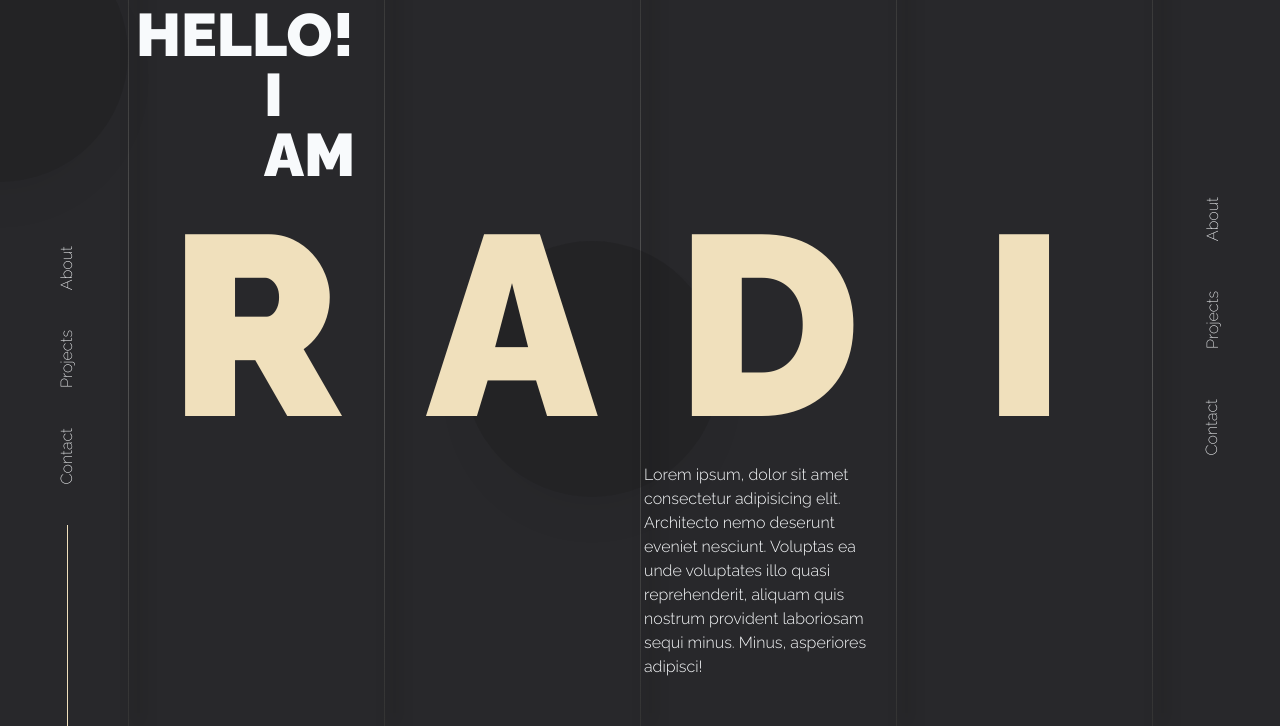
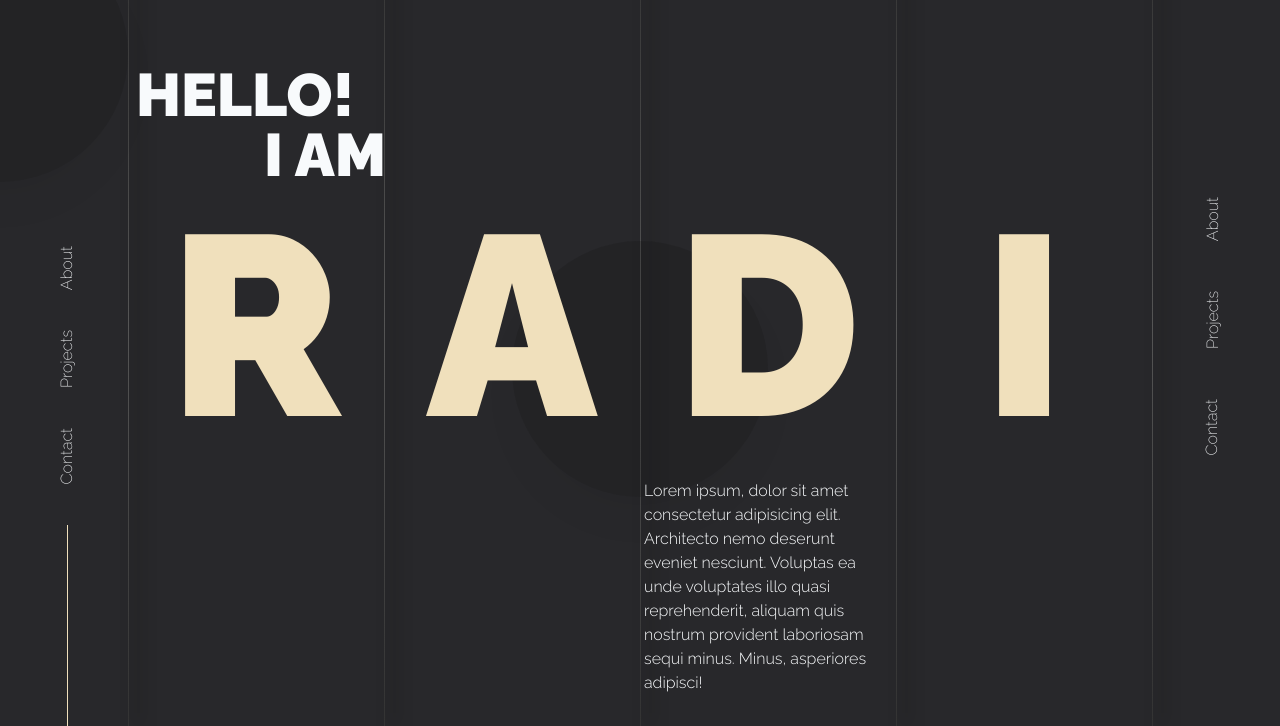
Before and after one commit to radi-dev/radidev-tailwind-builder, a website: page src/index.html in a window 1280 px wide. Shown: the part 74-800 px from the top of the page. Drawn offline with Linux system fonts and the light colour scheme.

Commit message:
fix: enhance layout and styling in index.html; add new utility classes in tailwind.css

```diff
--- a/src/index.html
+++ b/src/index.html
@@ -21,7 +21,7 @@
 
   <section id="header">
     <div class="absolute top-5 left-[10vw] px-2  w-[80vw] flex justify-between">
-      <div class="w-[min(20lvw,83px)]">
+      <div class="w-[min(20lvw,83px)] z-10">
         <svg id="logo" viewBox="0 0 83 51" fill="none" xmlns="http://www.w3.org/2000/svg">
         <path
           d="M30.2764 0C36.0919 0 40.8066 4.71475 40.8066 10.5303V16.3926H40.8047C35.3685 16.3929 30.961 20.4705 30.9609 25.5C30.961 30.5295 35.3685 34.6071 40.8047 34.6074L40.8066 34.6064V44.7627C41.4501 48.1603 42.684 49.3837 45.6084 51H30.3799C30.3895 50.8354 30.3945 50.6697 30.3945 50.5029C30.3943 45.4735 25.987 41.3966 20.5508 41.3965C15.1147 41.3967 10.7073 45.4735 10.707 50.5029C10.707 50.6697 10.7131 50.8354 10.7227 51H0V0H30.2764ZM17.7764 6.04395C13.0652 6.04435 9.24525 9.57777 9.24512 13.9365C9.24522 18.2953 13.0652 21.8297 17.7764 21.8301C22.4879 21.8301 26.3075 18.2955 26.3076 13.9365C26.3075 9.57752 22.4879 6.04395 17.7764 6.04395Z"
@@ -86,14 +86,14 @@
     </div>
 
     <!--Greeting-->
-    <div class="absolute left-[10lvw] bottom-2/3 text-light font-black p-2 w-[20lvw] text-6xl">
+    <div class="absolute left-[10lvw] bottom-2/3 text-light font-black p-2  text-6xl">
       <p>HELLO!</p>
       <p class="ps-32">I AM</p>
     </div>
 
     <!--Description-->
     <div
-      class="absolute left-[10lvw] md:left-[50lvw] top-2/3 w-[80lvw] md:w-[40lvw] lg:w-[20lvw] text-base text-light font-light p-1">
+      class="absolute left-[10lvw] md:left-[50lvw] top-2/3 pt-5 w-[80lvw] md:w-[40lvw] lg:w-[20lvw] text-base text-light font-light p-1">
       Lorem ipsum,
       dolor
       sit amet
@@ -103,7 +103,7 @@
     <!--Extras-->
     <div class="absolute bg-dark w-[20lvw] h-[20lvw] rounded-full z-[-1] opacity-20 shadow-2xl -ml-32"></div>
     <div
-      class="absolute bg-dark w-[20lvw] h-[20lvw] rounded-full z-[-1] opacity-20 shadow-2xl -ml-44 mt-12 left-1/2 top-1/3">
+      class="absolute bg-dark w-[20lvw] h-[20lvw] rounded-full z-[-1] opacity-20 shadow-2xl -ml-32 mt-12 left-1/2 top-1/3">
     </div>
 
 
```
Also changed, not shown: src/tailwind.css.
